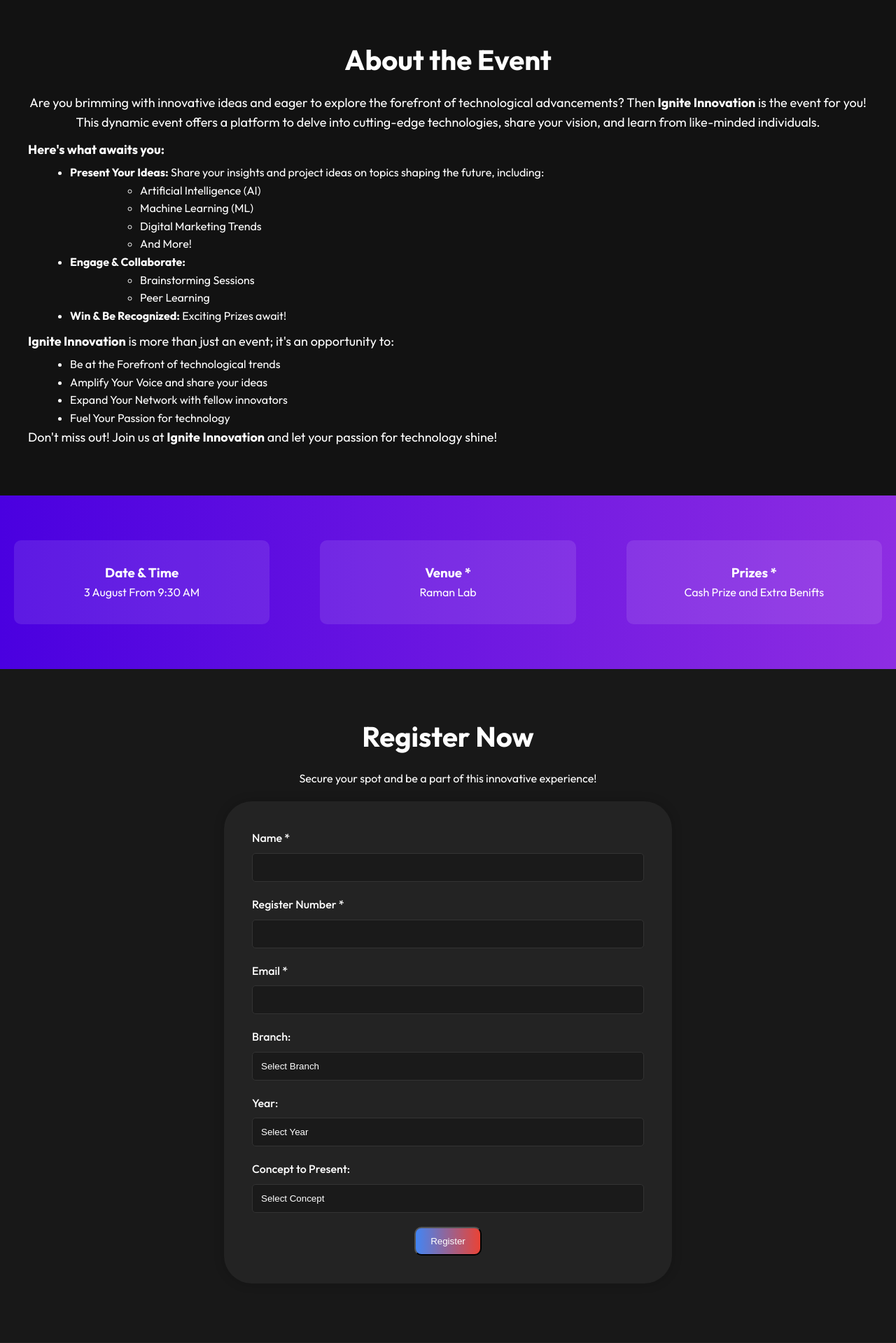
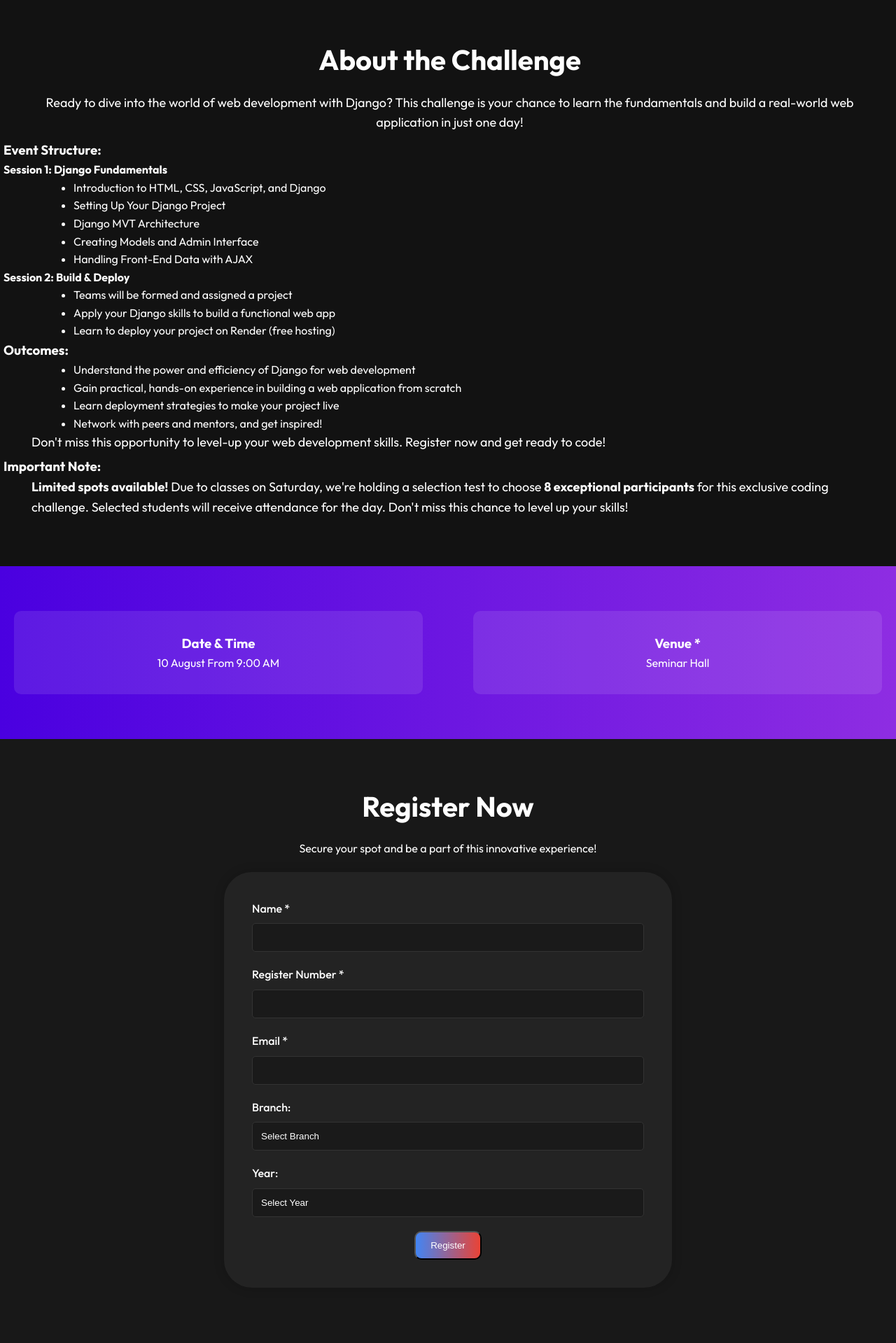
Before and after one commit to HarshavardhanVemali/Registrationform, a Django app: page / in a window 1280 px wide. Shown: the part 504-2423 px from the top of the page at 70% size. Run offline with Django 5.2, Linux system fonts and the light colour scheme.

Commit message:
changescommit

```diff
--- a/registrationform/settings.py
+++ b/registrationform/settings.py
@@ -87,7 +87,7 @@
         'NAME': BASE_DIR / 'db.sqlite3',
     }
 }
-DATABASES["default"]=dj_database_url.parse("postgresql://registration_2hv5_user:Fq2tPsBF3U5aY9czhOsbLFbX1P314aQG@dpg-cql7563qf0us73fqt5sg-a.oregon-postgres.render.com/registration_2hv5")
+DATABASES["default"]=dj_database_url.parse("postgresql://django_challenge_user:l07Djbs932BlNO3xvecrrxSWRb0zmeIQ@dpg-cqqbmhd6l47c73arn9g0-a.oregon-postgres.render.com/django_challenge")
 
 
 # Password validation
--- a/registrationformapp/templates/index.html
+++ b/registrationformapp/templates/index.html
@@ -4,7 +4,7 @@
 <head>
     <meta charset="UTF-8">
     <meta name="viewport" content="width=device-width, initial-scale=1.0">
-        <title>Ignite Innovation | Data Engineering Event</title>
+    <title>ETC | Django One-Day Coding Challenge</title>
     <link rel="stylesheet" href="{% static '/css/styles.css' %}">
     <link rel="icon" type="image/png" sizes="32x32" href="{% static 'images/college_logo.png' %}">
     <link href="https://fonts.googleapis.com/css2?family=Outfit:wght@400;500;600;700&display=swap" rel="stylesheet">
@@ -39,20 +39,22 @@
 
     <section id="hero">
         <div class="hero-image-container">
-          <img src="{% static 'images/AI.avif' %}" alt="AI">
-          <img src="{% static 'images/Cyber.jpg' %}" alt="Cyber">
-          <img src="{% static 'images/datascience.jpg' %}" alt="Data Science">
-          <img src="{% static 'images/digital marketing.jpg' %}" alt="Digital Marketing">
+          <img src="{% static 'images/django.png' %}" alt="Django">
+          <img src="{% static 'images/python.webp' %}" alt="Python">
+          <img src="{% static 'images/html.jpg' %}" alt="html">
+          <img src="{% static 'images/css.jpg' %}" alt="Css">
+          <img src="{% static 'images/js.png' %}" alt="js">
 
-          <img src="{% static 'images/AI.avif' %}" alt="AI">
-          <img src="{% static 'images/Cyber.jpg' %}" alt="Cyber">
-          <img src="{% static 'images/datascience.jpg' %}" alt="Data Science">
-          <img src="{% static 'images/digital marketing.jpg' %}" alt="Digital Marketing">
+          <img src="{% static 'images/django.png' %}" alt="Django">
+          <img src="{% static 'images/python.webp' %}" alt="Python">
+          <img src="{% static 'images/html.jpg' %}" alt="html">
+          <img src="{% static 'images/css.jpg' %}" alt="Css">
+          <img src="{% static 'images/js.png' %}" alt="js">
         </div>
         <div class="container hero-text">
           <div class="hero-content">
-            <h1 data-aos="fade-up">Ignite Innovation</h1>
-            <p data-aos="fade-up" data-aos-delay="200">A Data Engineering Brainstorming Extravaganza</p>
+            <h1 data-aos="fade-up">Django One-Day Coding Challenge</h1>
+            <p data-aos="fade-up" data-aos-delay="200">Build Your Web App with Django</p>
             <a href="#register" class="btn" data-aos="fade-up" data-aos-delay="400">Register Now</a>
           </div>
         </div>
@@ -60,50 +62,52 @@
 
     <section id="about">
         <div class="container">
-          <h2 data-aos="fade-up">About the Event</h2>
+          <h2 data-aos="fade-up">About the Challenge</h2>
           <p data-aos="fade-up" data-aos-delay="200" style="text-align: center; margin-bottom: 10px;">
-            Are you brimming with innovative ideas and eager to explore the forefront of technological advancements? Then <strong>Ignite Innovation</strong> is the event for you! This dynamic event offers a platform to delve into cutting-edge technologies, share your vision, and learn from like-minded individuals.
+            Ready to dive into the world of web development with Django? This challenge is your chance to learn the fundamentals and build a real-world web application in just one day!
           </p>
 
-          <p data-aos="fade-up" data-aos-delay="300">
-            <strong>Here's what awaits you:</strong>
-          </p>
+          <h3 data-aos="fade-up" data-aos-delay="300">Event Structure:</h3>
+          <div class="event-structure">
+            <div class="session" data-aos="fade-up" data-aos-delay="400">
+                <h4>Session 1: Django Fundamentals</h4>
+                <ul>
+                    <li>Introduction to HTML, CSS, JavaScript, and Django</li>
+                    <li>Setting Up Your Django Project</li>
+                    <li>Django MVT Architecture</li>
+                    <li>Creating Models and Admin Interface</li>
+                    <li>Handling Front-End Data with AJAX</li>
+                </ul>
+            </div>
 
-          <ul data-aos="fade-up" data-aos-delay="400">
-            <li>
-              <strong>Present Your Ideas:</strong> Share your insights and project ideas on topics shaping the future, including:
+            <div class="session" data-aos="fade-up" data-aos-delay="500">
+                <h4>Session 2: Build & Deploy</h4>
                 <ul>
-                <li>Artificial Intelligence (AI)</li>
-                <li>Machine Learning (ML)</li>
-                <li>Digital Marketing Trends</li>
-                <li>And More!</li>
+                    <li>Teams will be formed and assigned a project</li>
+                    <li>Apply your Django skills to build a functional web app</li>
+                    <li>Learn to deploy your project on Render (free hosting)</li>
                 </ul>
-            </li>
+            </div>
+          </div>
 
-            <li>
-              <strong>Engage & Collaborate:</strong>
-              <ul>
-                <li>Brainstorming Sessions</li>
-                <li>Peer Learning</li>
-              </ul>
-            </li>
-
-            <li><strong>Win & Be Recognized:</strong> Exciting Prizes await!</li>
+          <h3 data-aos="fade-up" data-aos-delay="600">Outcomes:</h3>
+          <ul data-aos="fade-up" data-aos-delay="700">
+            <li>Understand the power and efficiency of Django for web development</li>
+            <li>Gain practical, hands-on experience in building a web application from scratch</li>
+            <li>Learn deployment strategies to make your project live</li>
+            <li>Network with peers and mentors, and get inspired!</li>
           </ul>
 
-          <p data-aos="fade-up" data-aos-delay="500" style="margin-top: 10px;">
-            <strong>Ignite Innovation</strong> is more than just an event; it's an opportunity to:
+          <p data-aos="fade-up" data-aos-delay="800">
+            Don't miss this opportunity to level-up your web development skills. Register now and get ready to code!
           </p>
-
-          <ul data-aos="fade-up" data-aos-delay="600">
-            <li>Be at the Forefront of technological trends</li>
-            <li>Amplify Your Voice and share your ideas</li>
-            <li>Expand Your Network with fellow innovators</li>
-            <li>Fuel Your Passion for technology</li>
-          </ul>
-
-          <p data-aos="fade-up" data-aos-delay="700">
-            Don't miss out! Join us at <strong>Ignite Innovation</strong> and let your passion for technology shine!
+          <h3 data-aos="fade-up" data-aos-delay="600">Important Note:</h3>
+          <p data-aos="fade-up" data-aos-delay="800">
+            <strong>Limited spots available!</strong>
+            Due to classes on Saturday, we're holding a selection test to choose
+            <strong>8 exceptional participants</strong> for this exclusive coding challenge.
+            Selected students will receive attendance for the day.
+            Don't miss this chance to level up your skills!
           </p>
         </div>
       </section>
@@ -114,17 +118,12 @@
                 <div class="detail" data-aos="fade-up">
                     <i class="fas fa-calendar-alt"></i>
                     <h3>Date & Time</h3>
-                    <p> 3 August From 9:30 AM </p>
+                    <p> 10 August From 9:00 AM </p>
                 </div>
                 <div class="detail" data-aos="fade-up" data-aos-delay="200">
                     <i class="fas fa-map-marker-alt"></i>
                     <h3>Venue *</h3>
-                    <p>Raman Lab</p>
-                </div>
-                <div class="detail" data-aos="fade-up" data-aos-delay="400">
-                    <i class="fas fa-trophy"></i>
-                    <h3>Prizes *</h3>
-                    <p>Cash Prize and Extra Benifts</p>
+                    <p>Seminar Hall</p>
                 </div>
             </div>
         </div>
@@ -167,17 +166,6 @@
                 <option value="2">2nd Year</option>
                 <option value="3">3rd Year</option>
                 <option value="4">4th Year</option>
-                </select>
-            </div>
-
-            <div class="form-group">
-              <label for="concept">Concept to Present:</label>
-              <select id="concept" name="concept" required>
-                <option value="">Select Concept</option>
-                <option value="Emerging Technologies">Emerging Technologies</option>
-                <option value="Digital Marketing">Digital Marketing</option>
-                <option value="New Trends">New Trends</option>
-                <option value="Others">Others</option>
                 </select>
             </div>
             <div class="submit">
--- a/registrationformapp/views.py
+++ b/registrationformapp/views.py
@@ -17,7 +17,7 @@
     return render(request,'registrationform.html')
 
 def send_registration_email(student_data):
-    subject = 'Welcome to Ignite Innovation!'
+    subject = 'Thanks for registering to Django One-Day Coding Challenge!'
     from_email = 'vemalivardhan@gmail.com'
     recipient_list = [student_data['email']]
 
@@ -36,7 +36,6 @@
         'hours': str(hours).zfill(2),
         'minutes': str(minutes).zfill(2),
         'seconds': str(seconds).zfill(2),
-        'slot_number':student_data['slot_number']
     }
 
     html_content = render_to_string('registration_confirmation_email.html', context)
@@ -58,28 +57,21 @@
         if Register.objects.filter(register_number=register_number).exists():
             return JsonResponse({'success': False, 'message': 'Student with this Register Number already exists!'})
         else:
-            with transaction.atomic():
-                last_slot = Register.objects.select_for_update().order_by('-slot_number').first()  # Lock the table for consistent slot assignment
-                last_slot_number = last_slot.slot_number if last_slot else 0
-                next_slot_number = last_slot_number + 1
 
-                registration = Register(
-                    register_number=register_number,
-                    name=request.POST.get('student_name'),
-                    email=request.POST.get('email'),
-                    branch=request.POST.get('department'),
-                    year=request.POST.get('year'),
-                    concept_to_present=request.POST.get('concept'),
-                    slot_number=next_slot_number
-                )
-                registration.save()
-                student_data = {
-                    'name': registration.name,
-                    'email': registration.email,
-                    'slot_number':next_slot_number
-                }
-                send_registration_email(student_data)
+            registration = Register(
+                register_number=register_number,
+                name=request.POST.get('student_name'),
+                email=request.POST.get('email'),
+                branch=request.POST.get('department'),
+                year=request.POST.get('year'),
+            )
+            registration.save()
+            student_data = {
+                'name': registration.name,
+                'email': registration.email,
+            }
+            send_registration_email(student_data)
 
-                return JsonResponse({'success': True, 'message': 'Registration successful!'})
+            return JsonResponse({'success': True, 'message': 'Registration successful!'})
     else:
         return JsonResponse({'success': False, 'message': 'Invalid request method!'})
--- a/static/css/styles.css
+++ b/static/css/styles.css
@@ -73,6 +73,9 @@
 #hero p {
     font-size: 1.5rem;
     margin-bottom: 2rem;
+}
+#about{
+  margin-left: 5px;
 }
 #hero {
     position: relative;
```
Also changed, not shown: registrationformapp/admin.py (+3 -17 lines), registrationformapp/models.py (+0 -17 lines), registrationformapp/templates/registration_confirmation_email.html (+9 -15 lines), registrationformapp/migrations/0005_remove_register_average_and_more.py (added), static/images/css.jpg (added), static/images/django.png (added), static/images/html.jpg (added), static/images/js.png (added), static/images/python.jpeg (added), static/images/python.webp (added), 2 other files. Lines whose indentation alone changed are shown as unchanged.
